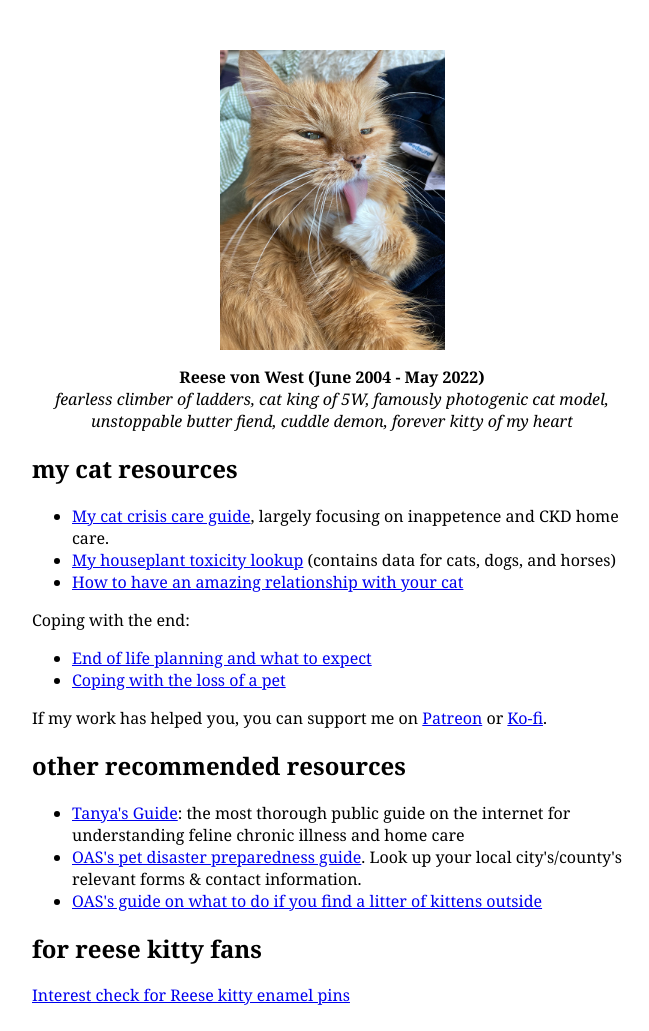
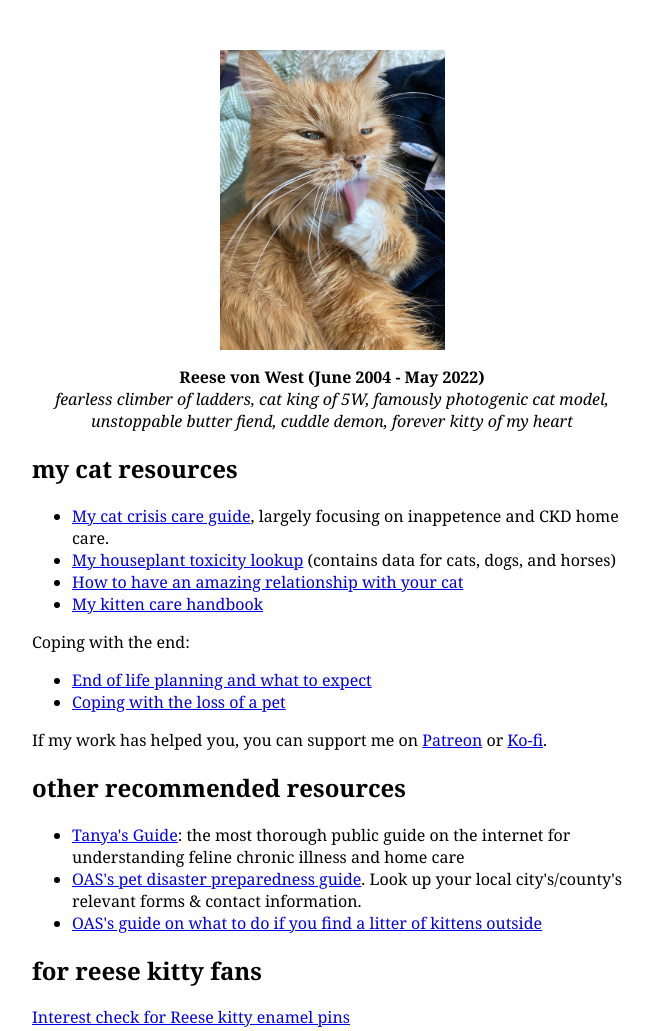
Before and after one commit to reesekitty/reesekitty.github.io, a plain HTML site: page index.html in a window 1280 px wide. Shown: the whole page, without its empty margins (308-957 px from the left). Drawn offline with Linux system fonts and the light colour scheme.

Commit message:
add link to kitten page

```diff
--- a/index.html
+++ b/index.html
@@ -15,6 +15,7 @@
   <li><a href="https://rfong.notion.site/Cat-crisis-care-1c2c90c75c204bb7ba208191d9620dec">My cat crisis care guide</a>, largely focusing on inappetence and CKD home care.</li>
   <li><a href="https://rfong.github.io/plant-toxicity">My houseplant toxicity lookup</a> (contains data for cats, dogs, and horses)</li>
   <li><a href="https://rfong.notion.site/How-to-have-an-amazing-relationship-with-your-cat-c7e6d70da06e451da8184b2bcf7bdf6a">How to have an amazing relationship with your cat</a></li>
+  <li><a href="https://rfong.keybase.pub/kittens">My kitten care handbook</a></li>
 </ul>
 
 <p>Coping with the end:</p>
```
